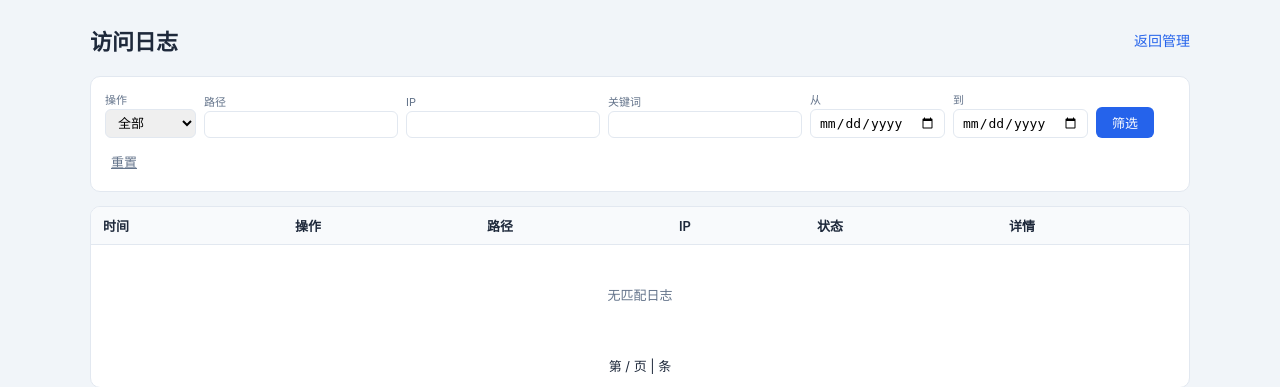
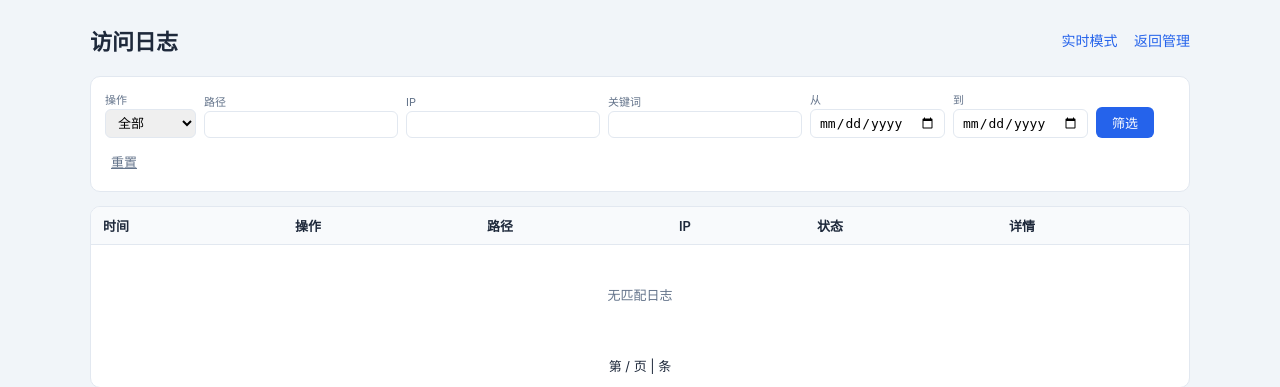
Before and after one commit to Dinosaur-MC/AgentCloudBase, a FastAPI app: template templates/admin_logs.jinja in a window 1280 px wide. Shown: the top 387 px of the page. Run offline with FastAPI, Linux system fonts and the light colour scheme; the template is opened without the code that fills it, so the values that code supplies are empty.

Commit message:
feat: add real-time log stream navigation links

```diff
--- a/templates/admin_dashboard.jinja
+++ b/templates/admin_dashboard.jinja
@@ -80,6 +80,7 @@
       <h1>管理面板</h1>
       <div class="nav">
         <a href="/admin/logs">日志</a>
+        <a href="/admin/logs/live">实时日志</a>
         <a href="/admin/stats">统计</a>
         <a href="/admin/logout">登出</a>
       </div>
--- a/templates/admin_logs.jinja
+++ b/templates/admin_logs.jinja
@@ -35,7 +35,10 @@
   <div class="container">
     <div class="header">
       <h1>访问日志</h1>
-      <a href="/admin">返回管理</a>
+      <div>
+        <a href="/admin/logs/live" style="margin-right:12px">实时模式</a>
+        <a href="/admin">返回管理</a>
+      </div>
     </div>
 
     <form class="filter-form" method="get">
```
